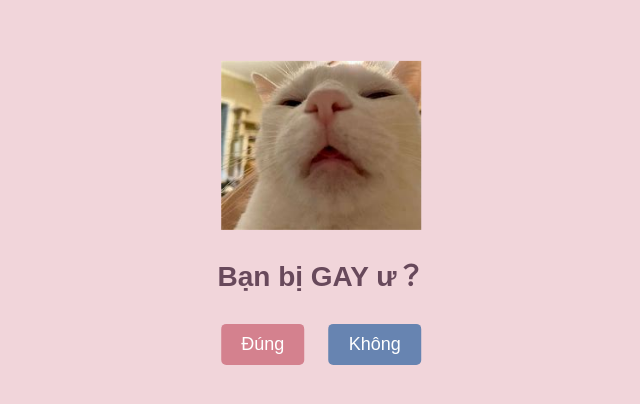
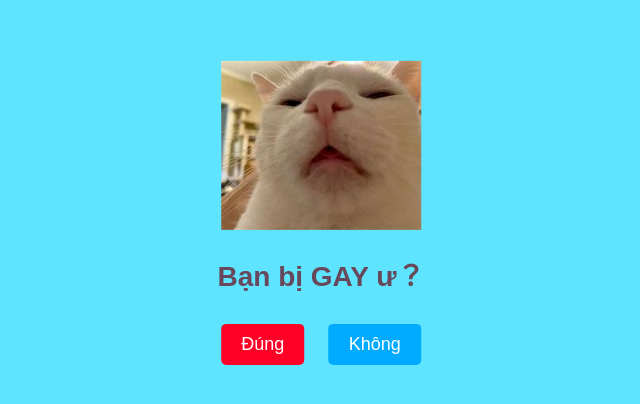
Before and after one commit to VanRinz/Cyrus, a plain HTML site: page index.html in a window 1280 px wide. Shown: the part 182-586 px from the top of the page, without its empty margins (319-959 px from the left). Drawn offline with Linux system fonts and the light colour scheme.

Commit message:
Add files via upload

```diff
--- a/style.css
+++ b/style.css
@@ -1,5 +1,5 @@
 body {
-    background-color: #f1d5da; /* 浅粉色 */
+    background-color: #5ee4ff; /* 浅粉色 */
     text-align: center;
     font-family: Arial, sans-serif;
     margin: 0;
@@ -38,12 +38,12 @@ button {
 }
 
 #yes {
-    background-color: #d4818e; /* 粉色 */
+    background-color: #ff0026; /* 粉色 */
     color: white;
 }
 
 #no {
-    background-color: #6784b1; /* 蓝色 */
+    background-color: #00aaff; /* 蓝色 */
     color: white;
     position: relative;
 }
@@ -54,7 +54,7 @@ button {
     left: 0;
     width: 100vw;
     height: 100vh;
-    background-color: #ffdae0; /* 粉色 */
+    background-color: #15fdfd; /* 粉色 */
     display: flex;
     flex-direction: column;
     align-items: center;
```
